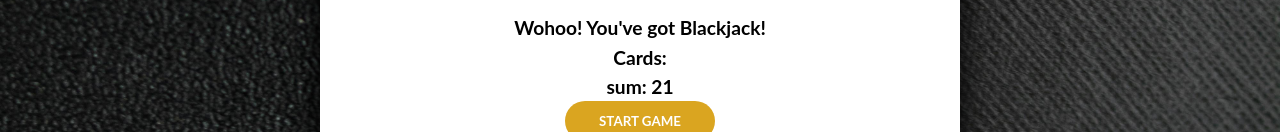
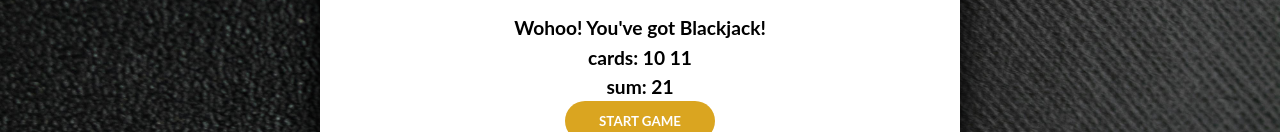
Before and after one commit to Joshuakibwage/black-jack-game, a plain HTML site: page index.html in a window 1280 px wide. Both pictures are taken after a click on the button "START GAME". Shown: the part 324-456 px from the top of the page. Drawn offline with Linux system fonts and the light colour scheme.

Commit message:
Add card element to firstcard and secondcard text content

```diff
--- a/index.html
+++ b/index.html
@@ -15,7 +15,7 @@
         <div class="container">
             <h1>Blackjack</h1>
             <p id="message-el">Want to play around?</p>
-            <p>Cards:</p>
+            <p id="cards-el">Cards:</p>
             <p id="sum-el">Sum:</p>
 
             <button onclick="startGame()">START GAME</button>
--- a/main.js
+++ b/main.js
@@ -7,9 +7,11 @@
 
 let messageEl = document.getElementById('message-el');
 let sumEl = document.querySelector('#sum-el');
+let cardsEl = document.getElementById('cards-el');
 
 function startGame(){
 
+    cardsEl.textContent = "cards: " + firstCard + ' ' + secondCard ;
     sumEl.textContent = "sum: " + sum;
     if(sum <= 20) {
         message = "Do you want to draw new card!"
```
